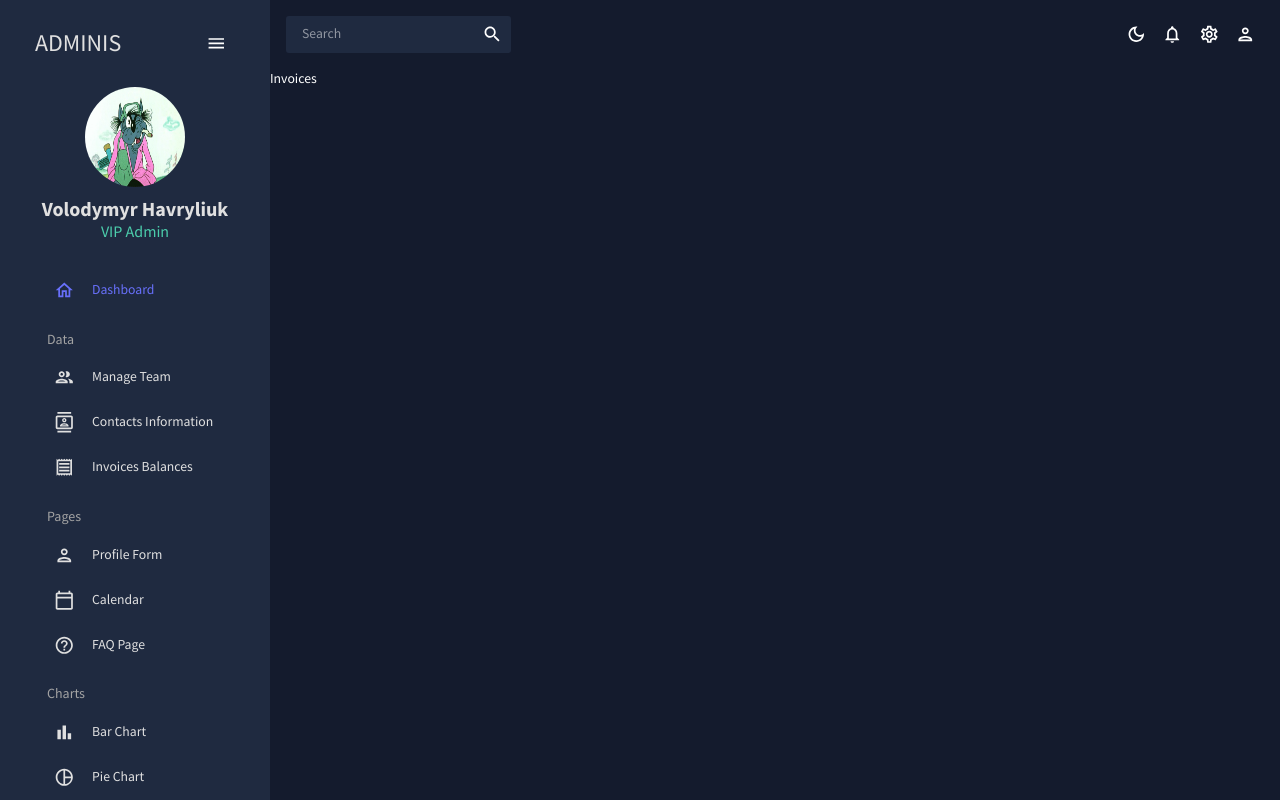
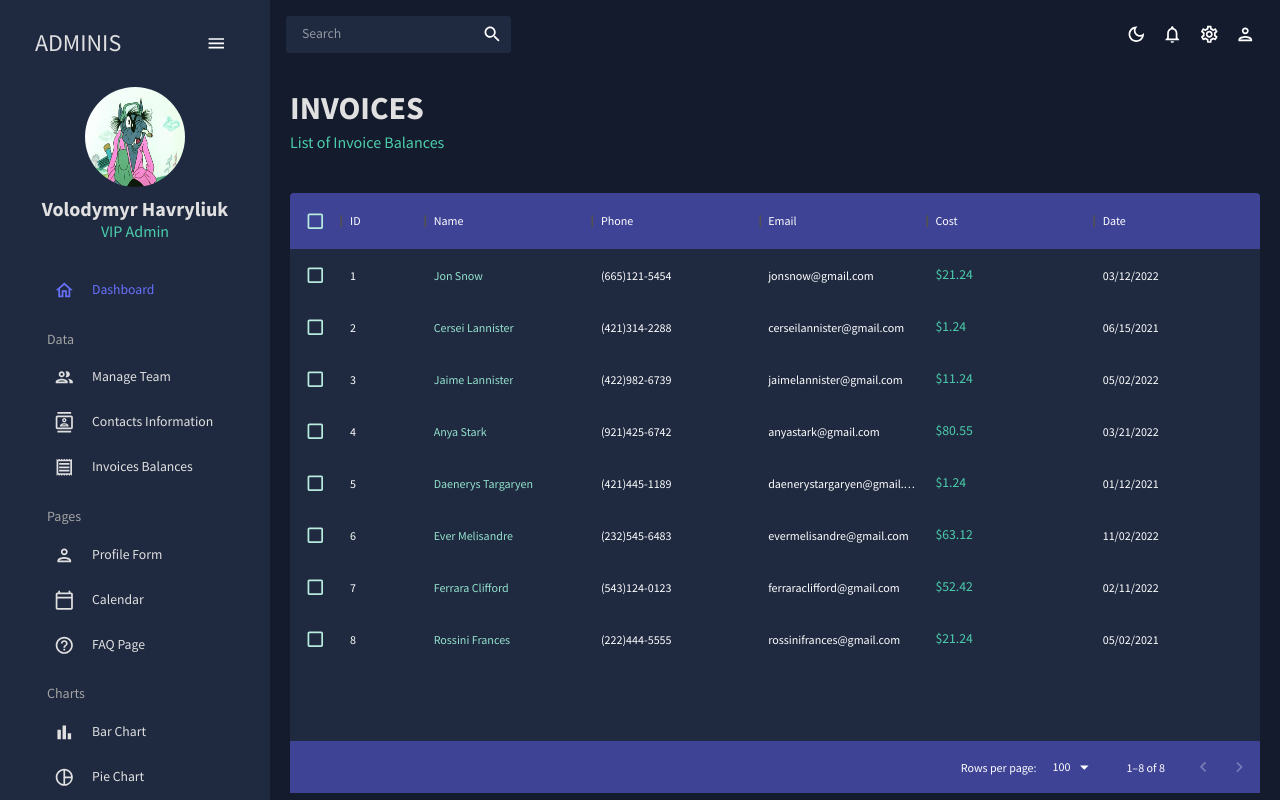
Before and after one commit to wladyDE/adminis, a React (Create React App) app: page /invoices in a window 1280 px wide. Built offline with nearby package versions, Linux system fonts and the light colour scheme.

Commit message:
finish invoices balances page

```diff
--- a/src/App.js
+++ b/src/App.js
@@ -4,8 +4,8 @@
 import TopBar from './scenes/global/Topbar'
 import Sidebar from "./scenes/global/Sidebar";
 import Dashboard from "./scenes/dashboard";
-import Team from "./scenes/team";
-import Invoices from "./scenes/invoices/Invoices.jsx";
+import Team from "./scenes/team/";
+import Invoices from "./scenes/invoices/index.jsx";
 import Contacts from "./scenes/contacts/index.jsx";
 import Bar from "./scenes/bar/Bar.jsx";
 import Form from "./scenes/form/Form.jsx";
--- a/src/scenes/invoices/Invoices.jsx
+++ /dev/null
@@ -1,9 +0,0 @@
-import React from 'react'
-
-const Invoices = () => {
-  return (
-    <div>Invoices</div>
-  )
-}
-
-export default Invoices
--- /dev/null
+++ b/src/scenes/invoices/index.jsx
@@ -0,0 +1,94 @@
+import { Box, Typography , useTheme} from "@mui/material";
+import { DataGrid } from '@mui/x-data-grid'
+import { tokens } from "../../theme";
+import { mockDataInvoices } from '../../data/mockData'
+import Header from "../../components/Header";
+
+import React from 'react'
+
+const Invoices = () => {
+    const theme = useTheme()
+    const colors = tokens(theme.palette.mode)
+
+    const columns = [
+        {
+            field: "id",
+            headerName: "ID",
+            flex : 0.5
+        },
+        {
+            field: "name",
+            headerName: "Name",
+            flex: 1,
+            cellClassName: "name-column--cell"
+        },
+        {
+            field: "phone",
+            headerName: "Phone",
+            flex: 1
+        },
+        {
+            field: "email",
+            headerName: "Email",
+            flex: 1
+        },
+        {
+            field: "cost",
+            headerName: "Cost",
+            flex: 1,
+            renderCell: (params) => (
+                <Typography color={colors.greenAccent[500]}>
+                    ${params.row.cost}
+                </Typography>
+            )
+        },
+        {
+            field: "date",
+            headerName: "Date",
+            flex: 1
+        },
+    ]
+
+    return (
+        <Box m="20px">
+            <Header title="INVOICES" subtitle="List of Invoice Balances" />
+            <Box
+                m="40px 0 0 0"
+                height="75vh"
+                sx={{
+                    "& .MuiDataGrid-root": {
+                        border: "none",
+                    },
+                    "& .MuiDataGrid-cell": {
+                        border: "none !important",
+                    },
+                    "& .name-column--cell": {
+                        color: colors.greenAccent[300],
+                    },
+                    "& .MuiDataGrid-columnHeaders": {
+                        backgroundColor: colors.blueAccent[700],
+                        borderBottom: "none",
+                    },
+                    "& .MuiDataGrid-virtualScroller": {
+                        backgroundColor: colors.primary[400],
+                    },
+                    "& .MuiDataGrid-footerContainer": {
+                        borderTop: "none",
+                        backgroundColor: colors.blueAccent[700],
+                    },
+                    "& .MuiCheckbox-root" : {
+                        color : `${colors.greenAccent[200]} !important`
+                    }
+                }}
+            >
+                <DataGrid
+                    checkboxSelection
+                    rows={mockDataInvoices}
+                    columns={columns}
+                />
+            </Box>
+        </Box>
+    )
+}
+
+export default Invoices
```
